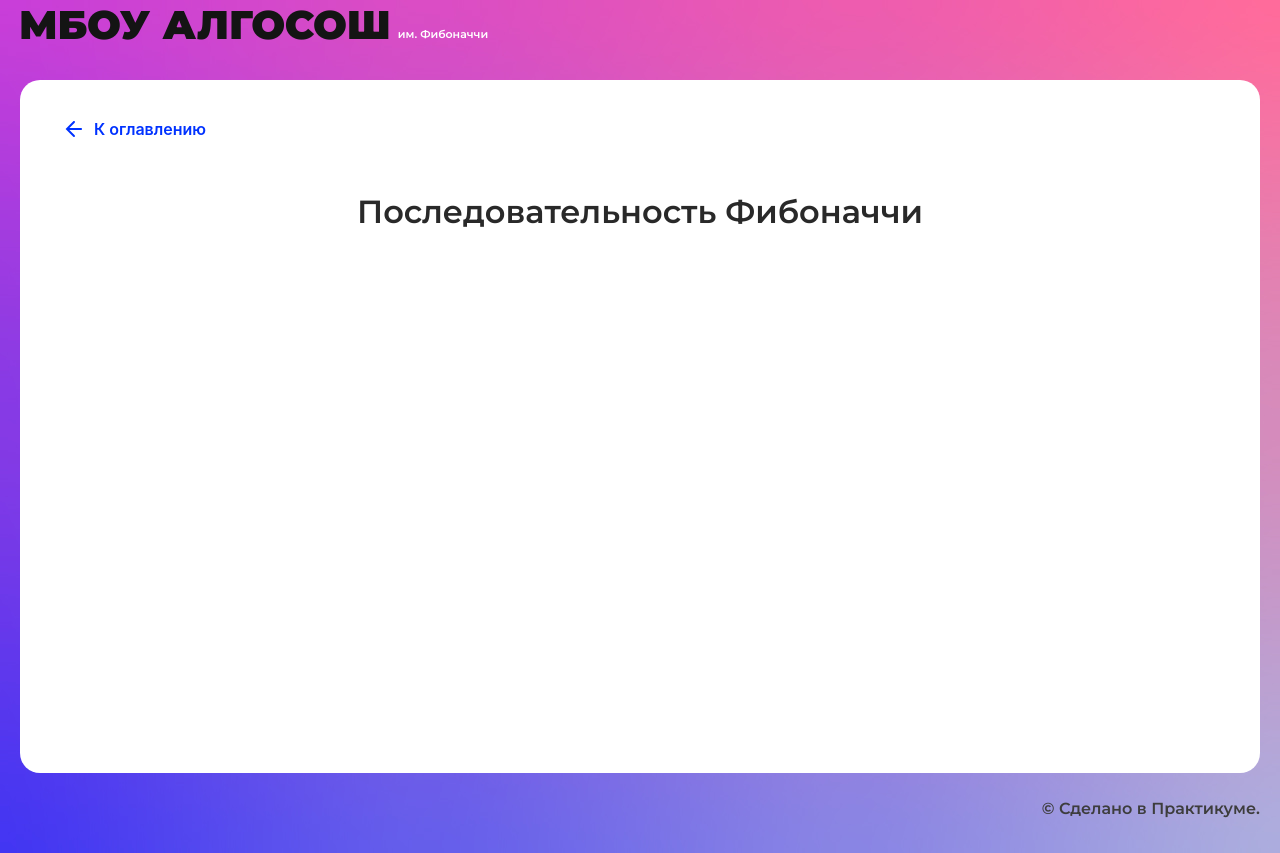
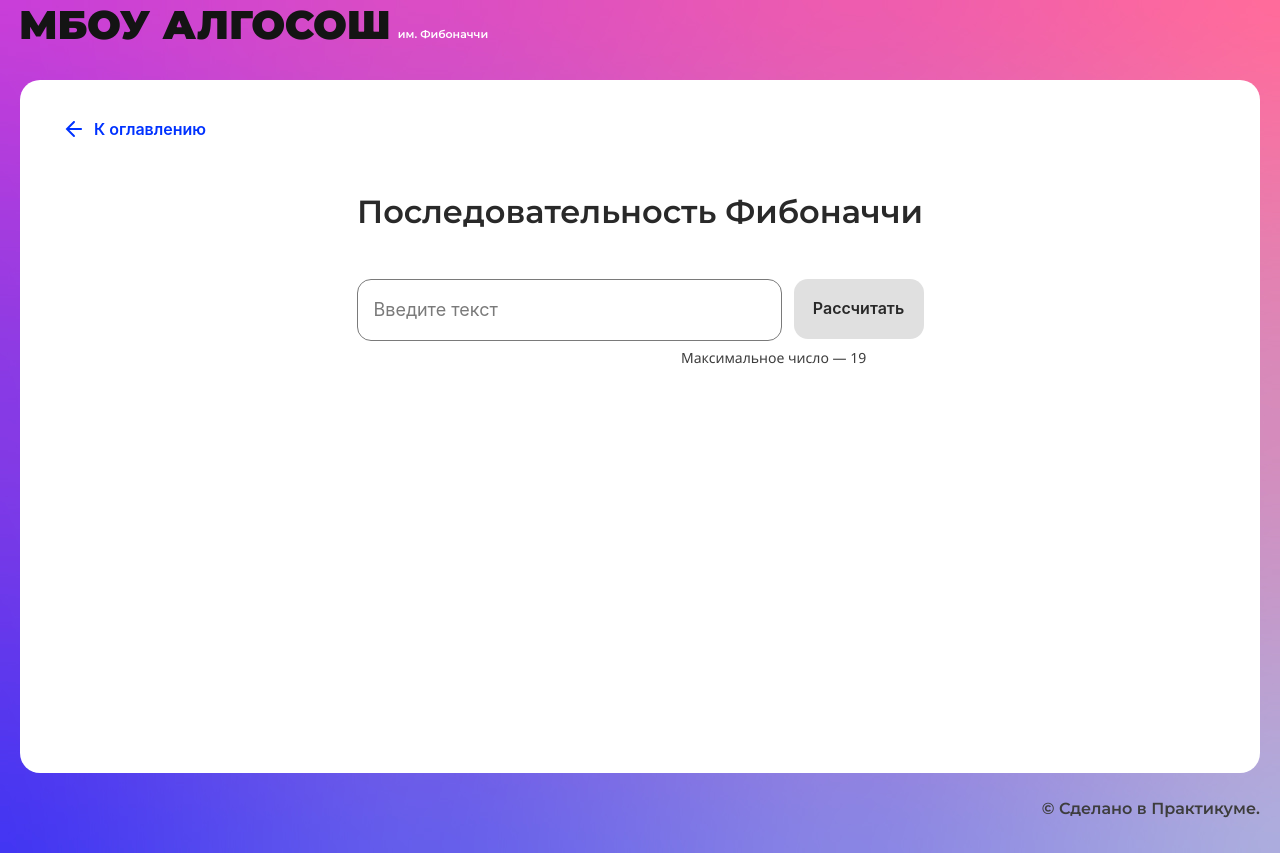
Before and after one commit to Dvdovina/algoSosh, a React (Create React App) app: page /fibonacci in a window 1280 px wide. Built offline with nearby package versions, Linux system fonts and the light colour scheme.

Commit message:
feat: fibonacci algorithm

```diff
--- /dev/null
+++ b/src/components/fibonacci-page/fibonacci-algorithm.ts
@@ -0,0 +1,30 @@
+import { SHORT_DELAY_IN_MS } from "../../constants/delays";
+import { timeout } from "../../utils/utils";
+
+
+
+export const getNumbers = (num: number) => {
+    let arr: number[] = [1, 1];
+    for (let i = 2; i < num + 1; i++) {
+        arr.push(arr[i - 2] + arr[i - 1]);
+    }
+    return arr;
+};
+
+
+export const sortFibonacci = async (
+    arr: string[],
+    setState: React.Dispatch<React.SetStateAction<string[]>>,
+    setLoader: (value: React.SetStateAction<boolean>) => void
+) => {
+    const { length } = arr;
+    let i = 0;
+    let numArray = [];
+    for (i; i < length; i++) {
+        numArray.push(arr[i]);
+        await timeout(SHORT_DELAY_IN_MS);
+        setState(numArray.map(String));
+    }
+    setLoader(false);
+    return numArray;
+};
--- a/src/components/fibonacci-page/fibonacci-page.tsx
+++ b/src/components/fibonacci-page/fibonacci-page.tsx
@@ -1,16 +1,65 @@
 import React from "react";
+import { ChangeEvent } from "react";
+import { useState } from "react";
+import { useForm } from "../../hooks/hooks";
 import { SolutionLayout } from "../ui/solution-layout/solution-layout";
 import fibonacciPageStyles from "./fibonaci-pade.module.css"
 import { Input } from "../ui/input/input";
 import { Button } from "../ui/button/button";
 import { Circle } from "../ui/circle/circle";
+import { getNumbers, sortFibonacci } from "./fibonacci-algorithm";
 
 
 
 export const FibonacciPage: React.FC = () => {
+
+  const { values, handleChange } = useForm({ value: "" });
+  const [loader, setLoader] = useState(false);
+  const [state, setState] = useState<string[]>([]);
+  const index = Number(values.value);
+
+  const onClick = () => {
+    setLoader(true);
+    const arrayNumbers = getNumbers(index).map(String);
+    sortFibonacci(arrayNumbers, setState, setLoader);
+  };
+
   return (
     <SolutionLayout title="Последовательность Фибоначчи">
-
+      <form className={fibonacciPageStyles.input_box}>
+        <Input
+          max={19}
+          min={1}
+          value={values.value}
+          name="value"
+          onChange={(e: ChangeEvent<HTMLInputElement>) => handleChange(e)}
+          type="number"
+        />
+        <Button
+          text="Рассчитать"
+          type="button"
+          isLoader={loader}
+          onClick={onClick}
+          disabled={
+            values.value &&
+              Number(values.value) < 20 &&
+              Number(values.value) !== 0
+              ? false
+              : true
+          }
+        />
+      </form>
+      <p className={fibonacciPageStyles.paragraph}>Максимальное число — 19</p>
+      <ul className={fibonacciPageStyles.circle_box}>
+        {state?.map((item, index) => (
+          <li key={index}>
+            <Circle
+              letter={item}
+              index={index}
+            />
+          </li>
+        ))}
+      </ul>
     </SolutionLayout>
   );
 };
--- a/src/components/fibonacci-page/fibonaci-pade.module.css
+++ b/src/components/fibonacci-page/fibonaci-pade.module.css
@@ -0,0 +1,30 @@
+.input_box {
+    display: flex;
+    gap: 12px;
+    margin: 0 auto;
+    max-width: 567px;
+}
+
+.circle_box {
+    column-gap: 16px;
+    display: flex;
+    flex-wrap: wrap;
+    justify-content: flex-start;
+    list-style-type: none;
+    margin: 0 auto;
+    max-width: 944px;
+    padding-left: 0;
+    row-gap: 48px;
+}
+
+.paragraph {
+    color: #3d3d3d;
+    display: flex;
+    font-family: Segoe UI;
+    font-size: 14px;
+    font-style: normal;
+    font-weight: 400;
+    line-height: 22px;
+    margin: 6px 0 120px 625px;
+    padding: 0;
+}
```
